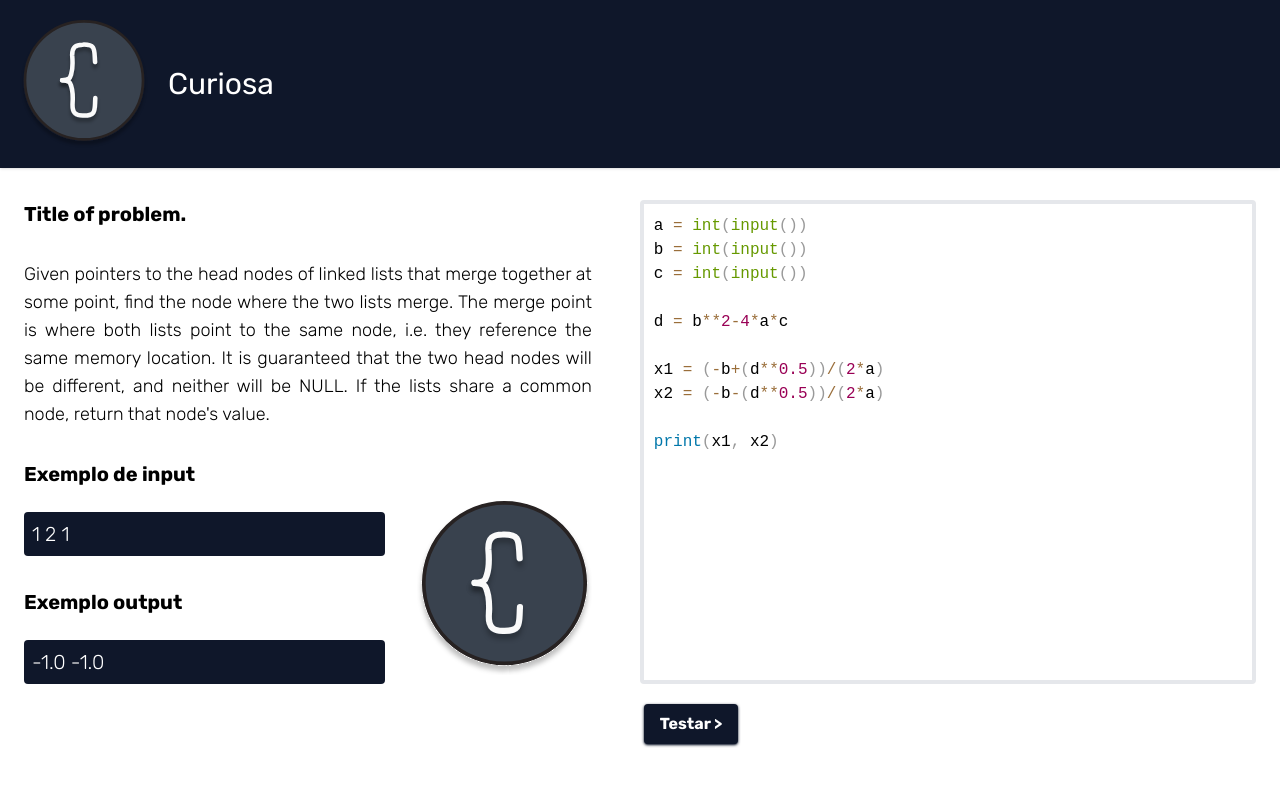
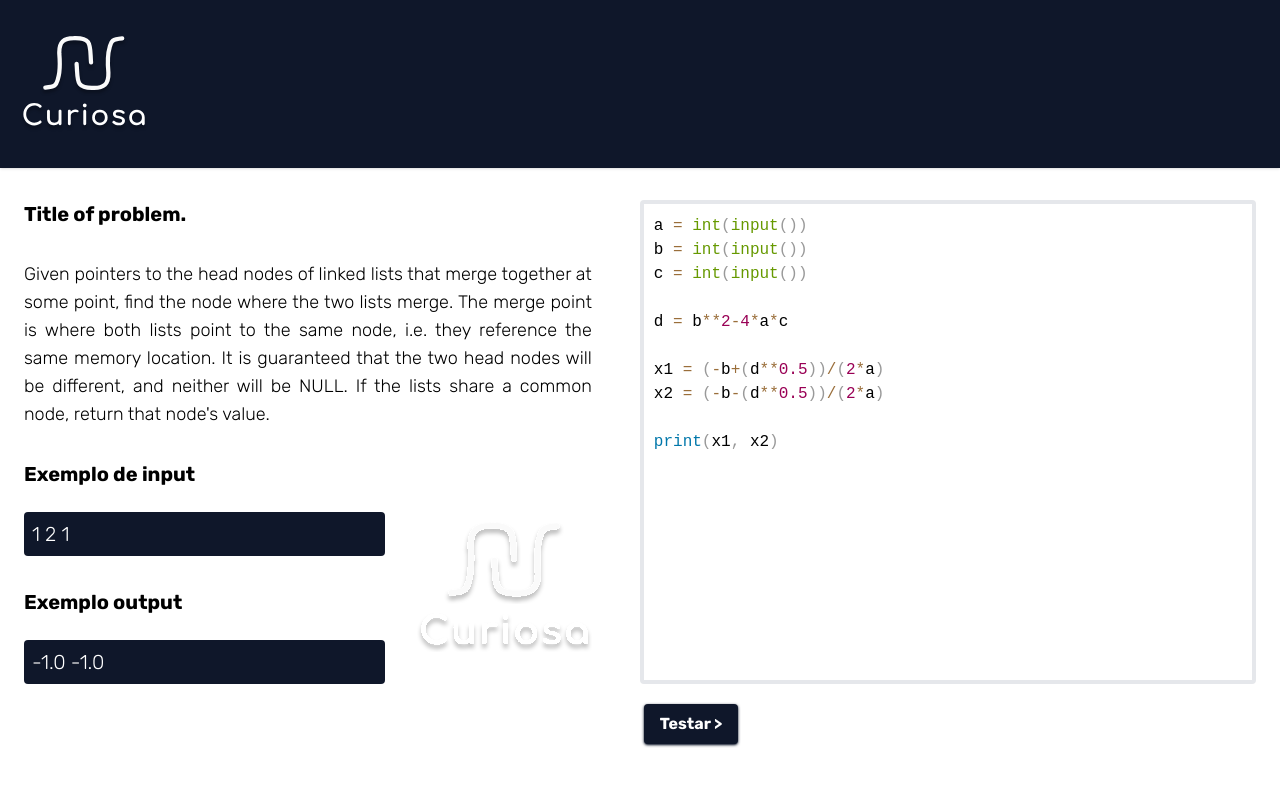
Before and after one commit to marcelo-schreiber/curiosa-website, a Next.js app: page / in a window 1280 px wide. Shown: the top 786 px of the page. Built offline with nearby package versions, Linux system fonts and the light colour scheme.

Commit message:
add: new logo

```diff
--- a/components/header.tsx
+++ b/components/header.tsx
@@ -6,7 +6,6 @@ const Header: React.FC = () => {
     <header className="w-full bg-slate-900 shadow">
       <div className="flex items-center p-5">
         <Image src="/Logo.svg" alt="curiosa logo" width={128} height={128} />
-        <h1 className="text-3xl ml-5 text-white">Curiosa</h1>
       </div>
     </header>
   );
```
Also changed, not shown: public/Logo.svg.
